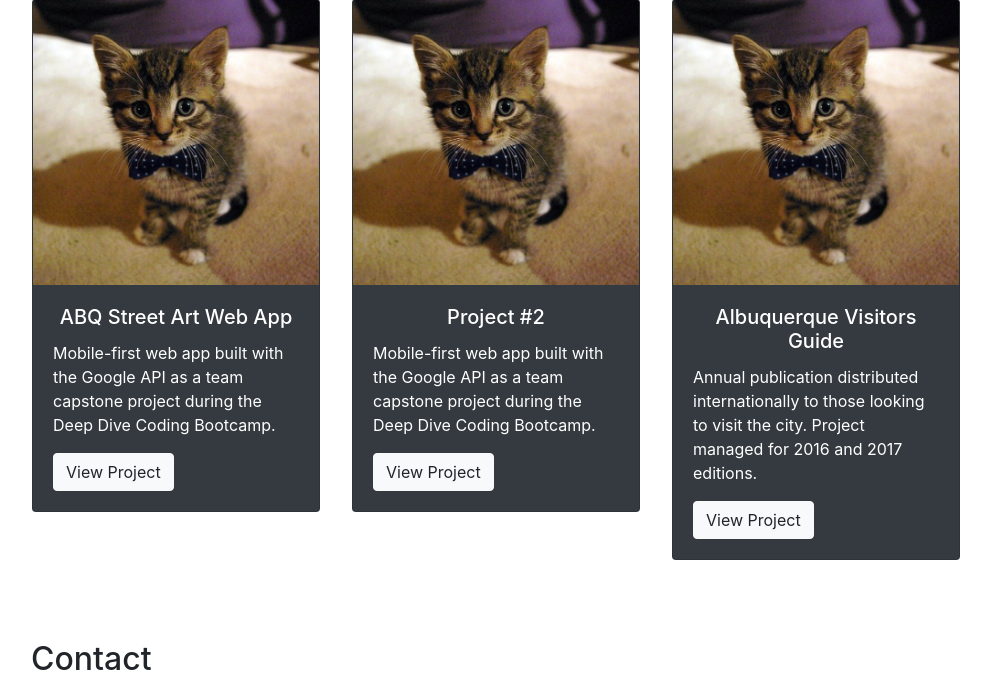
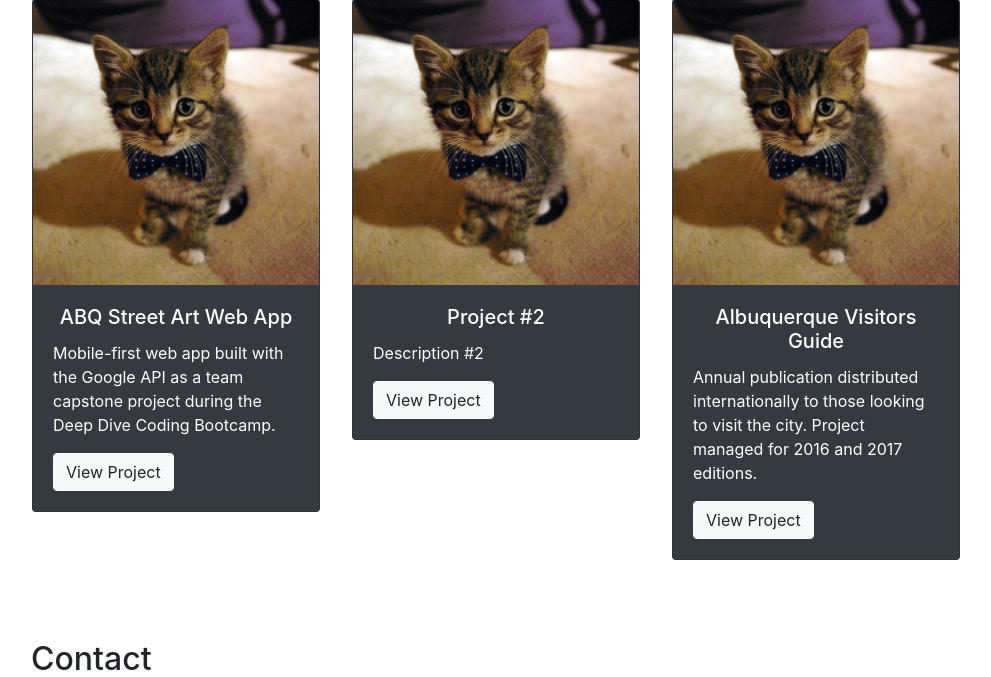
Before and after one commit to erincodes/portfolio-website, a PHP site: page / in a window 1280 px wide. Shown: the part 829-1506 px from the top of the page, without its empty margins (54-1045 px from the left). Run offline with PHP 8.4, Linux system fonts and the light colour scheme; some libraries are stand-ins or nearby versions.

Commit message:
Updated portfolio sections blurb

```diff
--- a/public_html/index.php
+++ b/public_html/index.php
@@ -127,7 +127,7 @@
 								<img class="card-img-top" src="images/bowtie-kitty.png" alt="Portfolio Example 1">
 								<div class="card-body">
 									<h5 class="card-title text-center">Project #2</h5>
-									<p class="card-text">Mobile-first web app built with the Google API as a team capstone project during the Deep Dive Coding Bootcamp.</p>
+									<p class="card-text">Description #2</p>
 									<a href="#" class="btn btn-primary btn-light">View Project</a>
 								</div>
 							</div>
```
